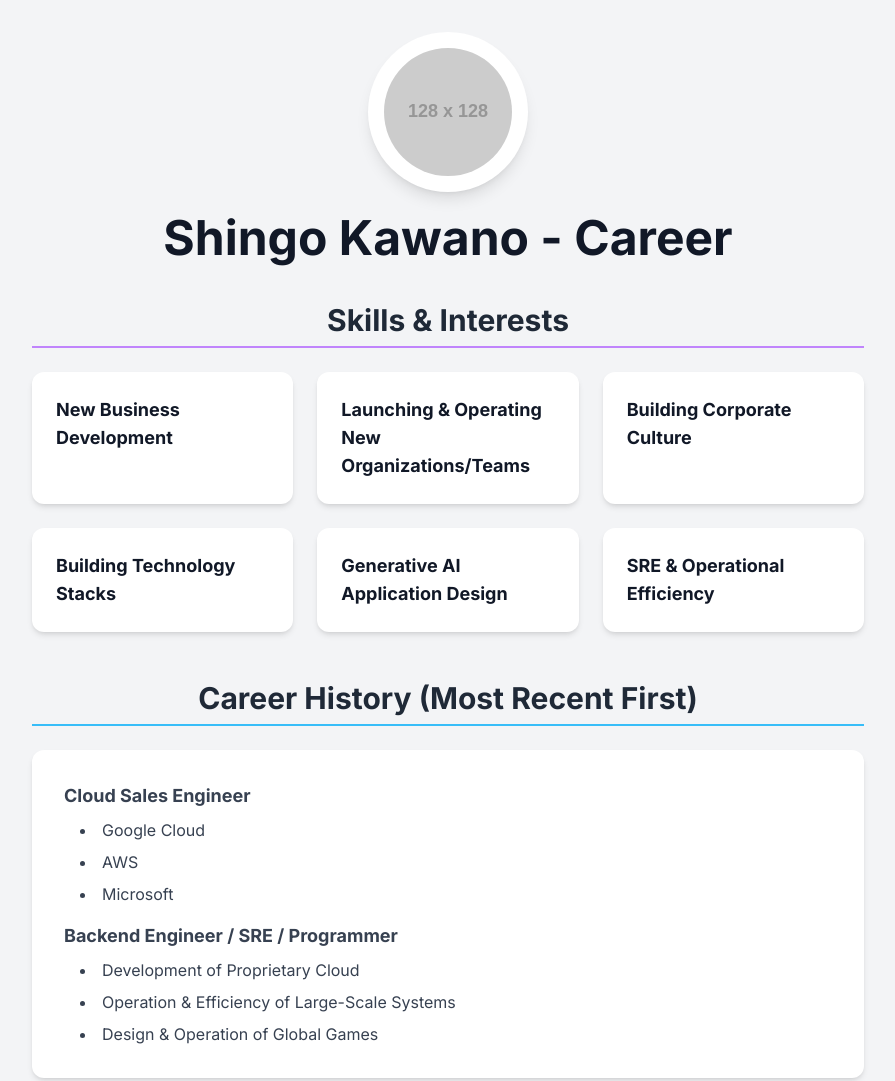
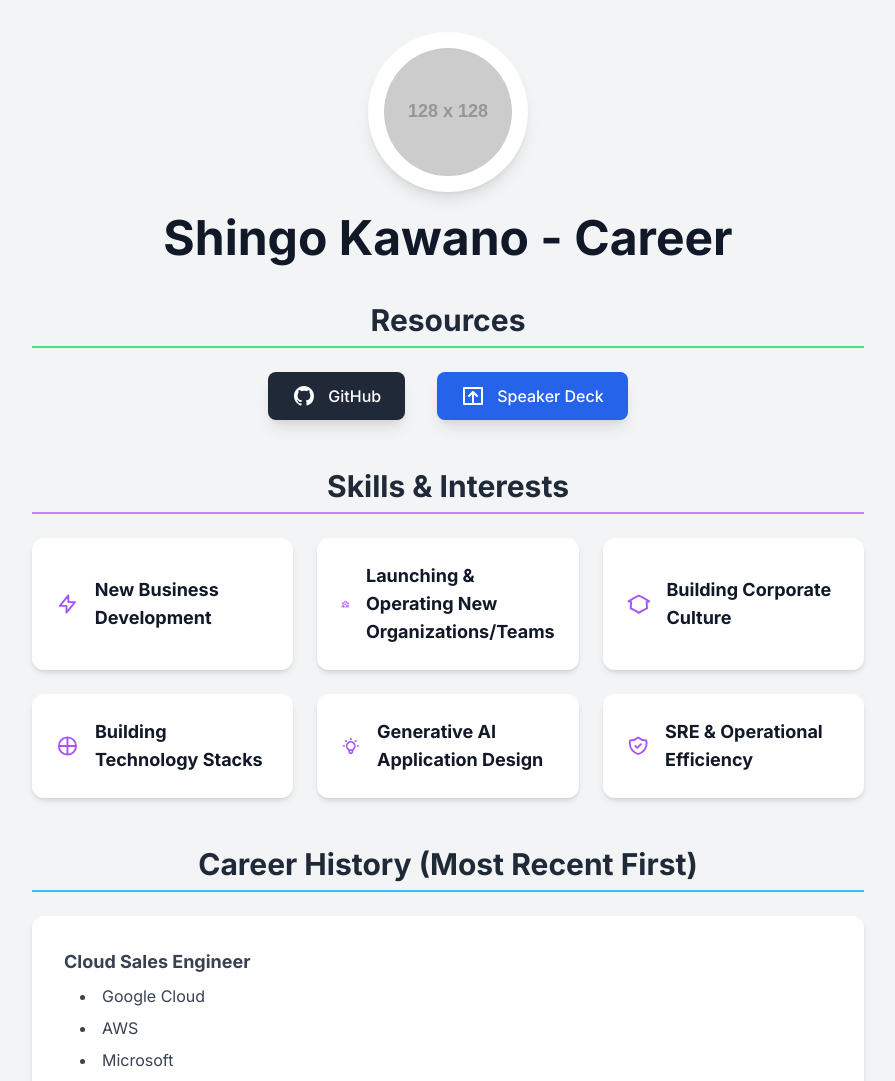
Before and after one commit to shin5ok/shin5ok-intro, a plain HTML site: page index.html in a window 1280 px wide. Shown: the top 1081 px of the page, without its empty margins (192-1087 px from the left). Drawn offline with nearby package versions, Linux system fonts and the light colour scheme; placeholder pictures from the web are drawn by us.

Commit message:
Update index.html

```diff
--- a/index.html
+++ b/index.html
@@ -30,27 +30,69 @@
             <h1 class="text-4xl md:text-5xl font-bold text-gray-900 dark:text-white">Shingo Kawano - Career</h1>
         </header>
 
+        <!-- Resources Section -->
+        <section class="mb-12">
+            <h2 class="text-2xl md:text-3xl font-bold mb-6 text-center border-b-2 border-green-400 dark:border-green-500 pb-2">Resources</h2>
+            <div class="flex justify-center items-center gap-6 md:gap-8">
+                <!-- GitHub Link -->
+                <a href="https://github.com/shin5ok" target="_blank" rel="noopener noreferrer" class="flex items-center gap-3 bg-gray-800 dark:bg-gray-700 text-white px-6 py-3 rounded-lg shadow-lg hover:bg-gray-700 dark:hover:bg-gray-600 transition-colors duration-300">
+                    <!-- GitHub Icon SVG -->
+                    <svg class="w-6 h-6" fill="currentColor" viewBox="0 0 24 24" aria-hidden="true"><path fill-rule="evenodd" d="M12 2C6.477 2 2 6.477 2 12c0 4.418 2.865 8.168 6.839 9.49.5.092.682-.217.682-.482 0-.237-.009-.868-.014-1.703-2.782.605-3.369-1.343-3.369-1.343-.454-1.158-1.11-1.466-1.11-1.466-.908-.62.069-.608.069-.608 1.003.07 1.531 1.032 1.531 1.032.892 1.53 2.341 1.088 2.91.832.092-.647.35-1.088.636-1.338-2.22-.253-4.555-1.113-4.555-4.951 0-1.093.39-1.988 1.031-2.688-.103-.253-.446-1.272.098-2.65 0 0 .84-.27 2.75 1.026A9.564 9.564 0 0112 6.844c.85.004 1.705.115 2.504.337 1.909-1.296 2.747-1.027 2.747-1.027.546 1.378.203 2.398.1 2.651.64.7 1.03 1.595 1.03 2.688 0 3.848-2.338 4.695-4.566 4.943.359.309.678.92.678 1.855 0 1.338-.012 2.419-.012 2.747 0 .268.18.58.688.482A10.001 10.001 0 0022 12c0-5.523-4.477-10-10-10z" clip-rule="evenodd" /></svg>
+                    <span class="font-medium">GitHub</span>
+                </a>
+                <!-- Speaker Deck Link -->
+                <a href="https://speakerdeck.com/shin5ok" target="_blank" rel="noopener noreferrer" class="flex items-center gap-3 bg-blue-600 text-white px-6 py-3 rounded-lg shadow-lg hover:bg-blue-700 transition-colors duration-300">
+                    <!-- Speaker Deck Icon (simple presentation icon) -->
+                    <svg class="w-6 h-6" fill="none" stroke="currentColor" viewBox="0 0 24 24" xmlns="http://www.w3.org/2000/svg"><path stroke-linecap="round" stroke-linejoin="round" stroke-width="2" d="M16 12l-4-4-4 4m4-4v12"></path><path stroke-linecap="round" stroke-linejoin="round" stroke-width="2" d="M3 4h18v16H3z"></path></svg>
+                    <span class="font-medium">Speaker Deck</span>
+                </a>
+            </div>
+        </section>
+
         <!-- Skills & Interests Section -->
         <section class="mb-12">
             <h2 class="text-2xl md:text-3xl font-bold mb-6 text-center border-b-2 border-purple-400 dark:border-purple-500 pb-2">Skills & Interests</h2>
             <div class="grid grid-cols-1 sm:grid-cols-2 lg:grid-cols-3 gap-4 md:gap-6">
-                <!-- Skill Card -->
-                <div class="bg-white dark:bg-gray-800 p-6 rounded-xl shadow-md hover:shadow-lg hover:-translate-y-1 transition-all duration-300">
+                <!-- Skill Card: New Business Development -->
+                <div class="bg-white dark:bg-gray-800 p-6 rounded-xl shadow-md hover:shadow-lg hover:-translate-y-1 transition-all duration-300 flex items-center gap-4">
+                    <svg xmlns="http://www.w3.org/2000/svg" class="h-8 w-8 text-purple-500" fill="none" viewBox="0 0 24 24" stroke="currentColor" stroke-width="2">
+                        <path stroke-linecap="round" stroke-linejoin="round" d="M13 10V3L4 14h7v7l9-11h-7z" />
+                    </svg>
                     <h3 class="font-semibold text-lg text-gray-900 dark:text-white">New Business Development</h3>
                 </div>
-                <div class="bg-white dark:bg-gray-800 p-6 rounded-xl shadow-md hover:shadow-lg hover:-translate-y-1 transition-all duration-300">
+                <!-- Skill Card: Launching & Operating New Organizations/Teams -->
+                <div class="bg-white dark:bg-gray-800 p-6 rounded-xl shadow-md hover:shadow-lg hover:-translate-y-1 transition-all duration-300 flex items-center gap-4">
+                    <svg xmlns="http://www.w3.org/2000/svg" class="h-8 w-8 text-purple-500" fill="none" viewBox="0 0 24 24" stroke="currentColor" stroke-width="2">
+                        <path stroke-linecap="round" stroke-linejoin="round" d="M17 20h5v-2a3 3 0 00-5.356-1.857M17 20H7m10 0v-2c0-.656-.126-1.283-.356-1.857M7 20H2v-2a3 3 0 015.356-1.857M7 20v-2c0-.656.126-1.283.356-1.857m0 0a5.002 5.002 0 019.288 0M15 7a3 3 0 11-6 0 3 3 0 016 0zm6 3a2 2 0 11-4 0 2 2 0 014 0zM7 10a2 2 0 11-4 0 2 2 0 014 0z" />
+                    </svg>
                     <h3 class="font-semibold text-lg text-gray-900 dark:text-white">Launching & Operating New Organizations/Teams</h3>
                 </div>
-                <div class="bg-white dark:bg-gray-800 p-6 rounded-xl shadow-md hover:shadow-lg hover:-translate-y-1 transition-all duration-300">
+                <!-- Skill Card: Building Corporate Culture -->
+                <div class="bg-white dark:bg-gray-800 p-6 rounded-xl shadow-md hover:shadow-lg hover:-translate-y-1 transition-all duration-300 flex items-center gap-4">
+                     <svg xmlns="http://www.w3.org/2000/svg" class="h-8 w-8 text-purple-500" fill="none" viewBox="0 0 24 24" stroke="currentColor" stroke-width="2">
+                        <path stroke-linecap="round" stroke-linejoin="round" d="M4.26 10.147a60.436 60.436 0 00-.491 6.347A48.627 48.627 0 0112 20.904a48.627 48.627 0 018.232-4.41 60.46 60.46 0 00-.491-6.347m-15.482 0a50.57 50.57 0 00-2.658-.813A59.905 59.905 0 0112 3.493a59.902 59.902 0 0110.399 5.84c-.896.248-1.783.52-2.658.814m-15.482 0l-.07.002z" />
+                    </svg>
                     <h3 class="font-semibold text-lg text-gray-900 dark:text-white">Building Corporate Culture</h3>
                 </div>
-                <div class="bg-white dark:bg-gray-800 p-6 rounded-xl shadow-md hover:shadow-lg hover:-translate-y-1 transition-all duration-300">
+                <!-- Skill Card: Building Technology Stacks -->
+                <div class="bg-white dark:bg-gray-800 p-6 rounded-xl shadow-md hover:shadow-lg hover:-translate-y-1 transition-all duration-300 flex items-center gap-4">
+                    <svg xmlns="http://www.w3.org/2000/svg" class="h-8 w-8 text-purple-500" fill="none" viewBox="0 0 24 24" stroke="currentColor" stroke-width="2">
+                        <path stroke-linecap="round" stroke-linejoin="round" d="M21 12a9 9 0 01-9 9m9-9a9 9 0 00-9-9m9 9H3m9 9a9 9 0 01-9-9m9 9V3m-9 9a9 9 0 019-9" />
+                    </svg>
                     <h3 class="font-semibold text-lg text-gray-900 dark:text-white">Building Technology Stacks</h3>
                 </div>
-                <div class="bg-white dark:bg-gray-800 p-6 rounded-xl shadow-md hover:shadow-lg hover:-translate-y-1 transition-all duration-300">
+                <!-- Skill Card: Generative AI Application Design -->
+                <div class="bg-white dark:bg-gray-800 p-6 rounded-xl shadow-md hover:shadow-lg hover:-translate-y-1 transition-all duration-300 flex items-center gap-4">
+                    <svg xmlns="http://www.w3.org/2000/svg" class="h-8 w-8 text-purple-500" fill="none" viewBox="0 0 24 24" stroke="currentColor" stroke-width="2">
+                        <path stroke-linecap="round" stroke-linejoin="round" d="M9.663 17h4.673M12 3v1m6.364 1.636l-.707.707M21 12h-1M4 12H3m3.343-5.657l-.707-.707m2.828 9.9a5 5 0 117.072 0l-.548.547A3.374 3.374 0 0014 18.469V19a2 2 0 11-4 0v-.531c0-.895-.356-1.754-.988-2.386l-.548-.547z" />
+                    </svg>
                     <h3 class="font-semibold text-lg text-gray-900 dark:text-white">Generative AI Application Design</h3>
                 </div>
-                <div class="bg-white dark:bg-gray-800 p-6 rounded-xl shadow-md hover:shadow-lg hover:-translate-y-1 transition-all duration-300">
+                <!-- Skill Card: SRE & Operational Efficiency -->
+                <div class="bg-white dark:bg-gray-800 p-6 rounded-xl shadow-md hover:shadow-lg hover:-translate-y-1 transition-all duration-300 flex items-center gap-4">
+                    <svg xmlns="http://www.w3.org/2000/svg" class="h-8 w-8 text-purple-500" fill="none" viewBox="0 0 24 24" stroke="currentColor" stroke-width="2">
+                        <path stroke-linecap="round" stroke-linejoin="round" d="M9 12l2 2 4-4m5.618-4.016A11.955 11.955 0 0112 2.944a11.955 11.955 0 01-8.618 3.04A12.02 12.02 0 003 9c0 5.591 3.824 10.29 9 11.622 5.176-1.332 9-6.03 9-11.622 0-1.042-.133-2.052-.382-3.016z" />
+                    </svg>
                     <h3 class="font-semibold text-lg text-gray-900 dark:text-white">SRE & Operational Efficiency</h3>
                 </div>
             </div>
@@ -81,25 +123,6 @@
             </div>
         </section>
 
-        <!-- Resources Section -->
-        <section>
-            <h2 class="text-2xl md:text-3xl font-bold mb-6 text-center border-b-2 border-green-400 dark:border-green-500 pb-2">Resources</h2>
-            <div class="flex justify-center items-center gap-6 md:gap-8">
-                <!-- GitHub Link -->
-                <a href="https://github.com/shin5ok" target="_blank" rel="noopener noreferrer" class="flex items-center gap-3 bg-gray-800 dark:bg-gray-700 text-white px-6 py-3 rounded-lg shadow-lg hover:bg-gray-700 dark:hover:bg-gray-600 transition-colors duration-300">
-                    <!-- GitHub Icon SVG -->
-                    <svg class="w-6 h-6" fill="currentColor" viewBox="0 0 24 24" aria-hidden="true"><path fill-rule="evenodd" d="M12 2C6.477 2 2 6.477 2 12c0 4.418 2.865 8.168 6.839 9.49.5.092.682-.217.682-.482 0-.237-.009-.868-.014-1.703-2.782.605-3.369-1.343-3.369-1.343-.454-1.158-1.11-1.466-1.11-1.466-.908-.62.069-.608.069-.608 1.003.07 1.531 1.032 1.531 1.032.892 1.53 2.341 1.088 2.91.832.092-.647.35-1.088.636-1.338-2.22-.253-4.555-1.113-4.555-4.951 0-1.093.39-1.988 1.031-2.688-.103-.253-.446-1.272.098-2.65 0 0 .84-.27 2.75 1.026A9.564 9.564 0 0112 6.844c.85.004 1.705.115 2.504.337 1.909-1.296 2.747-1.027 2.747-1.027.546 1.378.203 2.398.1 2.651.64.7 1.03 1.595 1.03 2.688 0 3.848-2.338 4.695-4.566 4.943.359.309.678.92.678 1.855 0 1.338-.012 2.419-.012 2.747 0 .268.18.58.688.482A10.001 10.001 0 0022 12c0-5.523-4.477-10-10-10z" clip-rule="evenodd" /></svg>
-                    <span class="font-medium">GitHub</span>
-                </a>
-                <!-- Speaker Deck Link -->
-                <a href="https://speakerdeck.com/shin5ok" target="_blank" rel="noopener noreferrer" class="flex items-center gap-3 bg-blue-600 text-white px-6 py-3 rounded-lg shadow-lg hover:bg-blue-700 transition-colors duration-300">
-                    <!-- Speaker Deck Icon (simple presentation icon) -->
-                    <svg class="w-6 h-6" fill="none" stroke="currentColor" viewBox="0 0 24 24" xmlns="http://www.w3.org/2000/svg"><path stroke-linecap="round" stroke-linejoin="round" stroke-width="2" d="M16 12l-4-4-4 4m4-4v12"></path><path stroke-linecap="round" stroke-linejoin="round" stroke-width="2" d="M3 4h18v16H3z"></path></svg>
-                    <span class="font-medium">Speaker Deck</span>
-                </a>
-            </div>
-        </section>
-
         <!-- Footer -->
         <footer class="text-center mt-12 pt-6 border-t border-gray-300 dark:border-gray-700">
             <p class="text-sm text-gray-500 dark:text-gray-400">&copy; 2024 Shingo Kawano. All Rights Reserved.</p>
```
